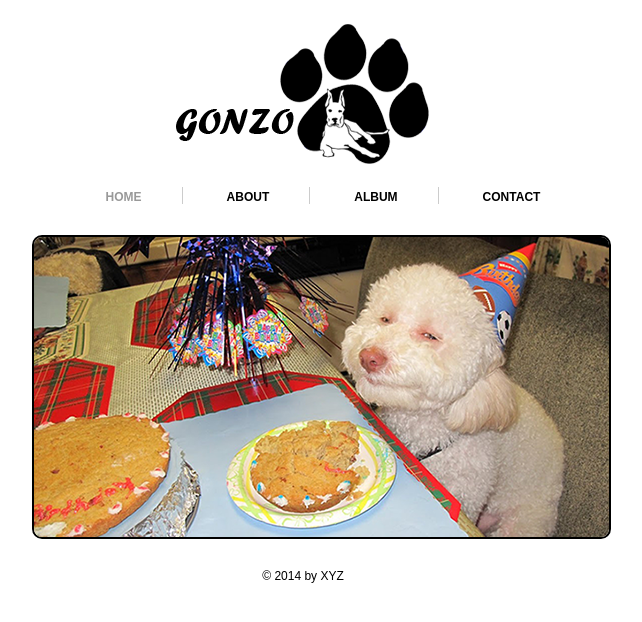
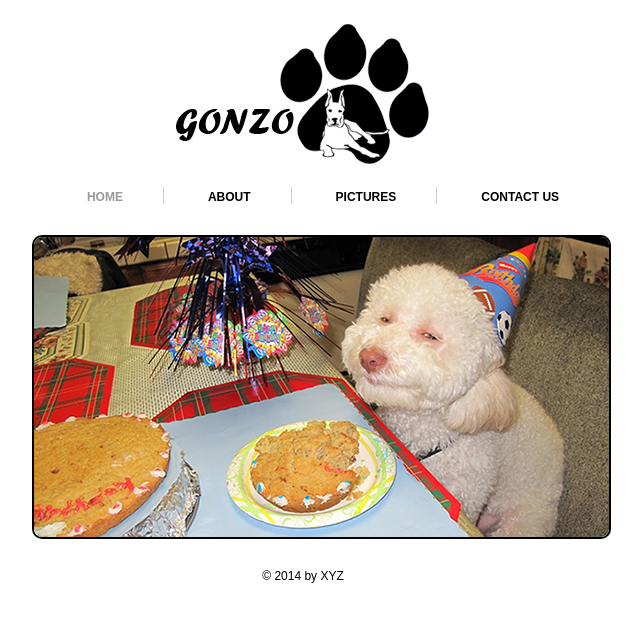
Before and after one commit to himymgot88/HelloWorld, a plain HTML site: page index.html in a window 1280 px wide. Shown: the whole page, without its empty margins (337-979 px from the left). Drawn offline with Linux system fonts and the light colour scheme.

Commit message:
First commit

```diff
--- a/index.html
+++ b/index.html
@@ -28,8 +28,8 @@
 		<ul>
 			<li><a class="active" href="index.html">HOME</a></li>
 			<li><a href="about.html">ABOUT</a></li>
-			<li><a href="picture.html">Album</a></li>
-			<li class="bdr"><a class="pdg" href="contact.html">CONTACT</a></li>
+			<li><a href="picture.html">Pictures</a></li>
+			<li class="bdr"><a class="pdg" href="contact.html">CONTACT US</a></li>
 		</ul>
 	</div>
 <!--==============================Navigatin Ends=============================-->
```
